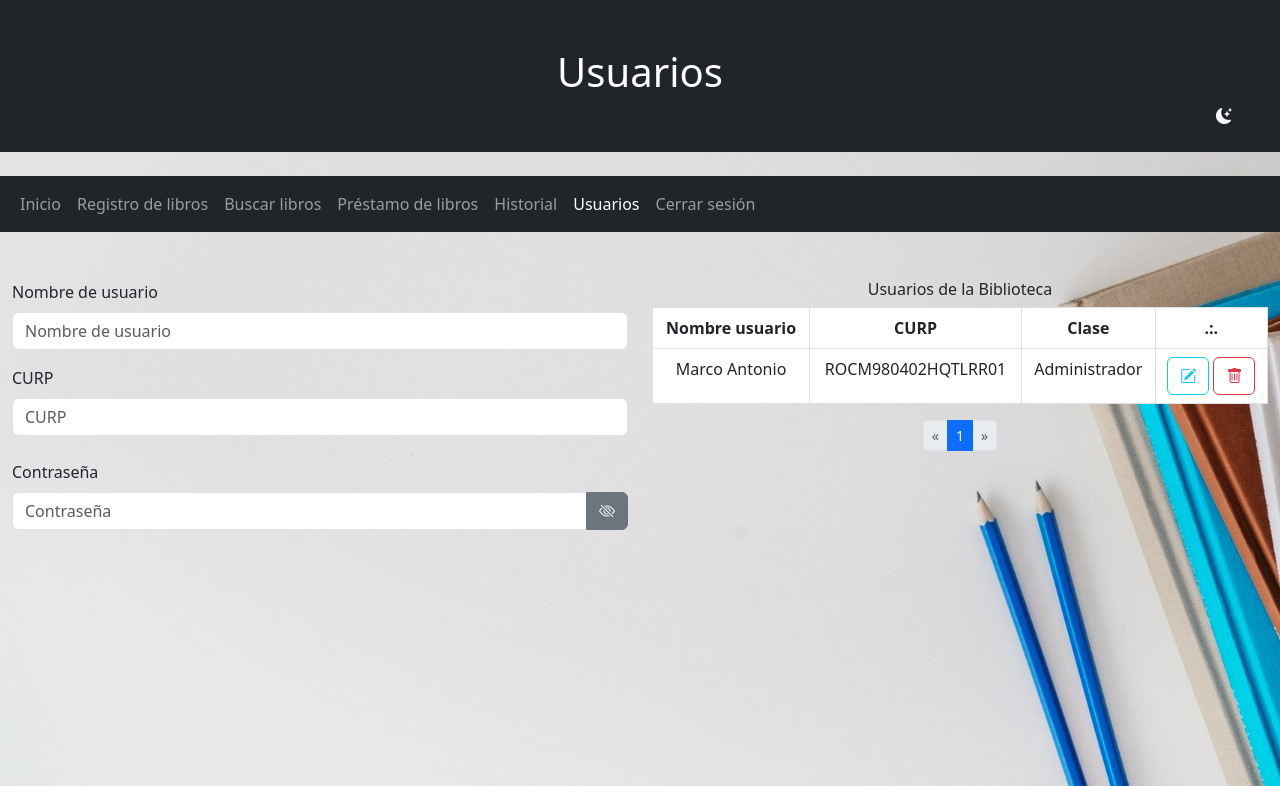
After one commit to MarcoAntonioRoldanCruz/biblioteca, a PHP site: page /usuarios.php in a window 1280 px wide. The commit adds this page. Shown: the top 786 px of the page. Run offline with PHP 8.4, Linux system fonts and the light colour scheme; the visitor is signed in with stand-in values (Sample User, id 1); data comes from the database, SQL or seed files in the repository.

Commit message:
Avance modificaciones

```diff
--- a/css/style.css
+++ b/css/style.css
@@ -22,3 +22,7 @@
 .background_izq {
   background-image: url("../img/background_izq.jpg");
 }
+
+.background_dark {
+  background-image: url("../img/background_dark_3.jpg");
+}
--- a/js/main.js
+++ b/js/main.js
@@ -1,7 +1,27 @@
 $(function () {
 	// Habilitar tooltips
-	const tooltipTriggerList = document.querySelectorAll('[data-bs-toggle="tooltip"]')
-	const tooltipList = [...tooltipTriggerList].map(tooltipTriggerEl => new bootstrap.Tooltip(tooltipTriggerEl))
+	const tooltipTriggerList = document.querySelectorAll('[data-bs-toggle="tooltip"]');
+	const tooltipList = [...tooltipTriggerList].map(tooltipTriggerEl => new bootstrap.Tooltip(tooltipTriggerEl));
+	var u = localStorage.getItem("CurpUsuario");
+	var t = localStorage.getItem("GradoGrupo");
+	var theme = localStorage.getItem("theme");
+	$("#curp").val(u);
+	$("#gradoG").val(t);
+	if (theme == "dark") {
+		$("#theme").attr("data-bs-theme", "dark");
+		$("#bg").removeClass("background");
+		$("#bg").addClass("background_dark");
+
+	} else {
+		$("#theme").attr("data-bs-theme", "light");
+		$("#bg").removeClass("background_dark");
+		$("#bg").addClass("background");
+	}
+	console.clear();
+	// console.log(u);
+	// console.log(t);
+	// console.log(theme);
+
 });
 
 function iniciar_sesion() {
@@ -41,7 +61,8 @@ function iniciar_sesion() {
 		dataType: "html",
 		success: function (response) {
 			console.log(response);
-			if (response == "ok") {
+			localStorage.setItem("GradoGrupo", response);
+			if (response != "no") {
 				Swal.fire(
 					'Iniciando sesion',
 					'Bienvenido (a) a la biblioteca Altamirano',
@@ -552,3 +573,25 @@ function ver_contrasenia() {
 		$("#ver_contrasenia_icon").addClass("bi-eye-slash");
 	}
 }
+
+function dark_mode() {
+	var theme = $("#theme").attr("data-bs-theme");
+	if (theme == "dark") {
+		localStorage.setItem("theme", "light");
+		$("#theme").attr("data-bs-theme", "light");
+		// $("#bg").removeClass("background_dark");
+		// $("#bg").addClass("background");
+	} else {
+		localStorage.setItem("theme", "dark");
+		$("#theme").attr("data-bs-theme", "dark");
+		// $("#bg").removeClass("background");
+		// $("#bg").addClass("background_dark");
+	}
+	$("#bg").animate({ opacity: 0.4 }, 500, function () {
+		// La animación ha finalizado
+		$("#bg").toggleClass("background background_dark");
+		$("#bg").animate({ opacity: 1 }, 500);
+	});
+
+
+}
--- /dev/null
+++ b/usuarios.php
@@ -0,0 +1,175 @@
+<?php
+include_once "conexion.php";
+session_start();
+if (empty($_GET['p'])) {
+	$_GET['p'] = 1;
+}
+$por_pagina = 15;
+$sql = "SELECT * FROM usuarios";
+$usuarios_st = $pdo->prepare($sql);
+$usuarios_st->execute();
+$total_usuarios = $usuarios_st->rowCount();
+if ($total_usuarios > 0) {
+	$paginas = ceil($total_usuarios / $por_pagina);
+} else {
+	$paginas = 1;
+}
+?>
+<!DOCTYPE html>
+<html id="theme" lang="es" data-bs-theme="light">
+
+<head>
+	<title>Usuarios</title>
+	<meta charset="utf-8">
+	<meta name="viewport" content="width=device-width, initial-scale=1">
+	<link href="css/bootstrap.min.css" rel="stylesheet">
+	<script src="js/bootstrap.bundle.min.js"></script>
+	<link rel="stylesheet" href="css/style.css">
+	<link rel="stylesheet" href="icons/bootstrap-icons.css">
+	<script src="js/sweetalert2.all.min.js"></script>
+	<script src="js/jquery-3.6.0.min.js"></script>
+	<script src="js/jquery-ui.min.js"></script>
+	<script src="js/main.js"></script>
+	<link rel="shortcut icon" href="biblioteca.ico" type="image/x-icon">
+</head>
+
+<body id="bg" class="background">
+
+	<div class="p-5 mb-4 text-bg-info text-center text-white bg-dark">
+		<h1>Usuarios</h1>
+		<i class="bi bi-moon-stars-fill float-end" onclick="dark_mode()"></i>
+		<input type="hidden" class="form-control" name="curp" id="curp">
+		<input type="hidden" class="form-control" name="gradoG" id="gradoG">
+	</div>
+
+	<nav class="navbar navbar-expand-sm bg-dark navbar-dark sticky-top">
+		<div class="container-fluid">
+			<ul class="navbar-nav ">
+				<li class="nav-item">
+					<a class="nav-link" href="dashboard.php">Inicio</a>
+				</li>
+				<?php if ($_SESSION['GradoGrupo'] == "Administrador") {	?>
+					<li class="nav-item">
+						<a class="nav-link" href="registro.php">Registro de libros</a>
+					</li>
+				<?php } ?>
+				<li class="nav-item">
+					<a class="nav-link" href="busqueda.php">Buscar libros</a>
+				</li>
+				<li class="nav-item">
+					<a class="nav-link" href="prestamo.php">Préstamo de libros</a>
+				</li>
+				<?php if ($_SESSION['GradoGrupo'] == "Administrador") {	?>
+					<li class="nav-item">
+						<a class="nav-link" href="historial.php">Historial</a>
+					</li>
+				<?php } ?>
+				<?php if ($_SESSION['GradoGrupo'] == "Administrador") {	?>
+					<li class="nav-item">
+						<a class="nav-link active" href="usuarios.php">Usuarios</a>
+					</li>
+				<?php } ?>
+				<li class="nav-item">
+					<a class="nav-link" href="index.php">Cerrar sesión</a>
+				</li>
+			</ul>
+		</div>
+	</nav>
+
+	<div class="container-fluid mt-5">
+		<div class="row">
+			<div class="col">
+				<form>
+					<div class="mb-3">
+						<label for="nombre_usuario" class="form-label">Nombre de usuario</label>
+						<input type="text" name="nombre_usuario" id="nombre_usuario" class="form-control" placeholder="Nombre de usuario">
+					</div>
+					<div class="mb-4">
+						<label for="curp_usuario" class="form-label">CURP</label>
+						<input type="text" name="curp_usuario" id="curp_usuario" class="form-control" placeholder="CURP">
+					</div>
+					<label for="sesion_contrasenia" class="form-label">Contraseña</label>
+					<div class="input-group mb-3">
+						<!-- <span class="input-group-text">Contraseña</span> -->
+						<input type="password" id="sesion_contrasenia" class="form-control" placeholder="Contraseña" aria-label="Contraseña" required aria-describedby="btn_contrasenia">
+						<button class="btn btn-secondary" type="button" id="btn_contrasenia" onclick="ver_contrasenia()">
+							<i class="bi bi-eye-slash" id="ver_contrasenia_icon"></i>
+						</button>
+					</div>
+				</form>
+			</div>
+			<div class="col text-center">
+				<h6>Usuarios de la Biblioteca</h6>
+				<table class="table table-bordered">
+					<thead>
+						<tr>
+							<th>Nombre usuario</th>
+							<th>CURP</th>
+							<th>Clase</th>
+							<th>.:.</th>
+						</tr>
+					</thead>
+					<tbody id="usuarios">
+						<!-- Aquí se cargarán los datos -->
+						<?php
+						if (!$_GET) {
+							header("location:usuarios.php?p=1");
+						}
+						if ($_GET['p'] >= ($paginas + 1) || $_GET['p'] <= 0) {
+							header("location:usuarios.php?p=1");
+						}
+
+						$inicio = ($_GET['p'] - 1) * $por_pagina;
+						$sql = "SELECT * FROM usuarios LIMIT {$inicio}, {$por_pagina}";
+						$usuarios_st = $pdo->prepare($sql);
+						$usuarios_st->execute();
+						if ($usuarios_st->rowCount() > 0) {
+							$usuarios = $usuarios_st->fetchAll(PDO::FETCH_ASSOC);
+							foreach ($usuarios as $usuario) {
+								echo "<tr>";
+								echo "<td>{$usuario['NombreUsuario']}</td>";
+								echo "<td>{$usuario['CurpUsuario']}</td>";
+								echo "<td>{$usuario['GradoGrupo']}</td>";
+								echo "<td>
+								<button class='btn btn-outline-info'><i class='bi bi-pencil-square'></i></button>
+								<button class='btn btn-outline-danger'><i class='bi bi-trash'></i></button>
+
+								</td>";
+								echo "</tr>";
+							}
+						} else {
+							echo "<tr><td colspan='4'>No hay usuarios todavía registrados.</td></tr>";
+						}
+						?>
+					</tbody>
+				</table>
+				<nav aria-label="Page navigation">
+					<ul class="pagination pagination-sm justify-content-center">
+						<li class="page-item <?php echo $_GET['p'] <= 1 ? "disabled" : "" ?>">
+							<a class="page-link" href="usuarios.php?p=<?= $_GET['p'] - 1 ?>" aria-label="Previous">
+								<span aria-hidden="true">&laquo;</span>
+							</a>
+						</li>
+						<?php
+						for ($i = 0; $i < $paginas; $i++) {
+						?>
+							<li class="page-item <?php echo $_GET['p'] == $i + 1 ? "active" : "" ?>" aria-current="page">
+								<a class="page-link" href="usuarios.php?p=<?= $i + 1 ?>"><?= $i + 1 ?></a>
+							</li>
+						<?php
+						}
+						?>
+						<li class="page-item <?php echo $_GET['p'] >= $paginas ? "disabled" : "" ?>">
+							<a class="page-link" href="usuarios.php?p=<?= $_GET['p'] + 1 ?>" aria-label="Next">
+								<span aria-hidden="true">&raquo;</span>
+							</a>
+						</li>
+					</ul>
+				</nav>
+			</div>
+		</div>
+	</div>
+	</div>
+</body>
+
+</html>
```
Also changed, not shown: busqueda.php (+21 -11 lines), dashboard.php (+38 -4 lines), functions_class.php (+12 -4 lines), historial.php (+16 -5 lines), index.php (+17 -8 lines), prestamo.php (+17 -3 lines), registro.php (+16 -3 lines), img/background_dark.jpg (added), img/background_dark_2.jpg (added), img/background_dark_3.jpg (added), img/background_dark_3_r.jpg (added), img/background_dark_4 _izq.jpg (added), img/background_dark_4.jpg (added).
